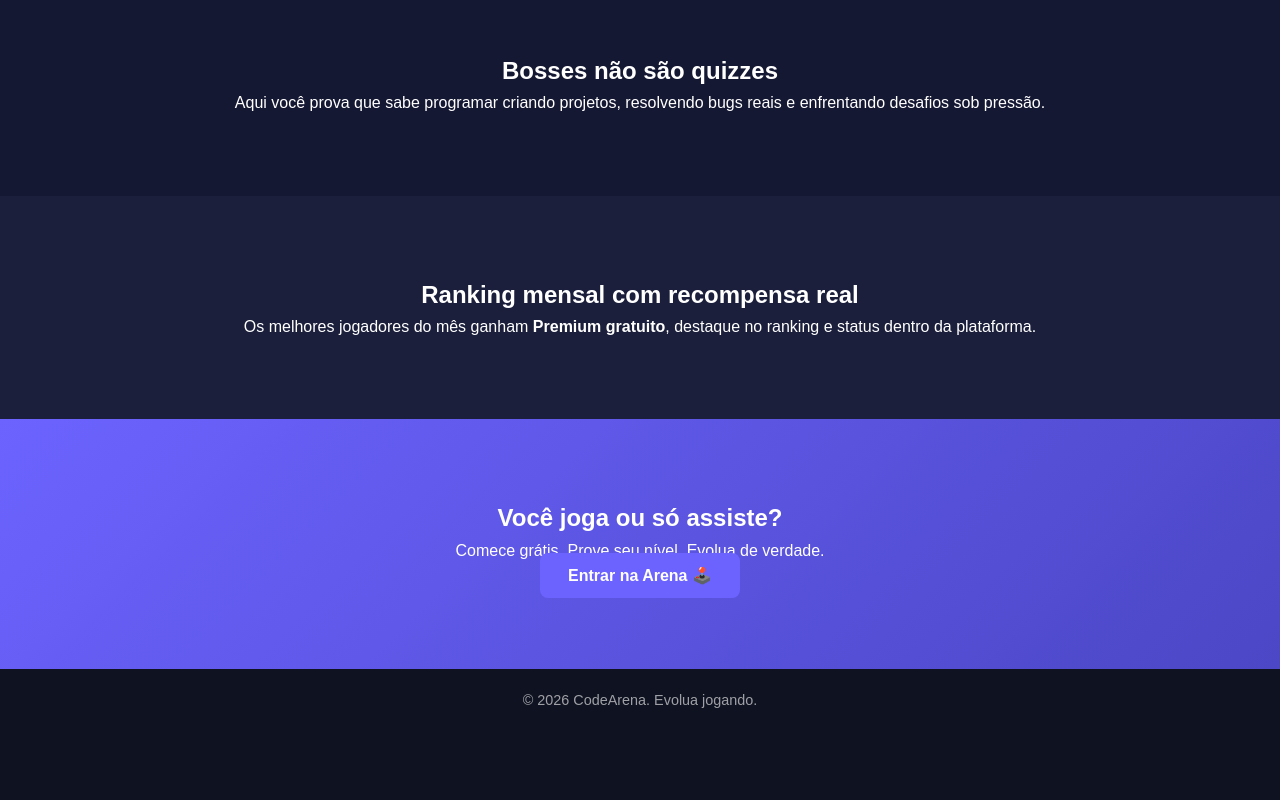
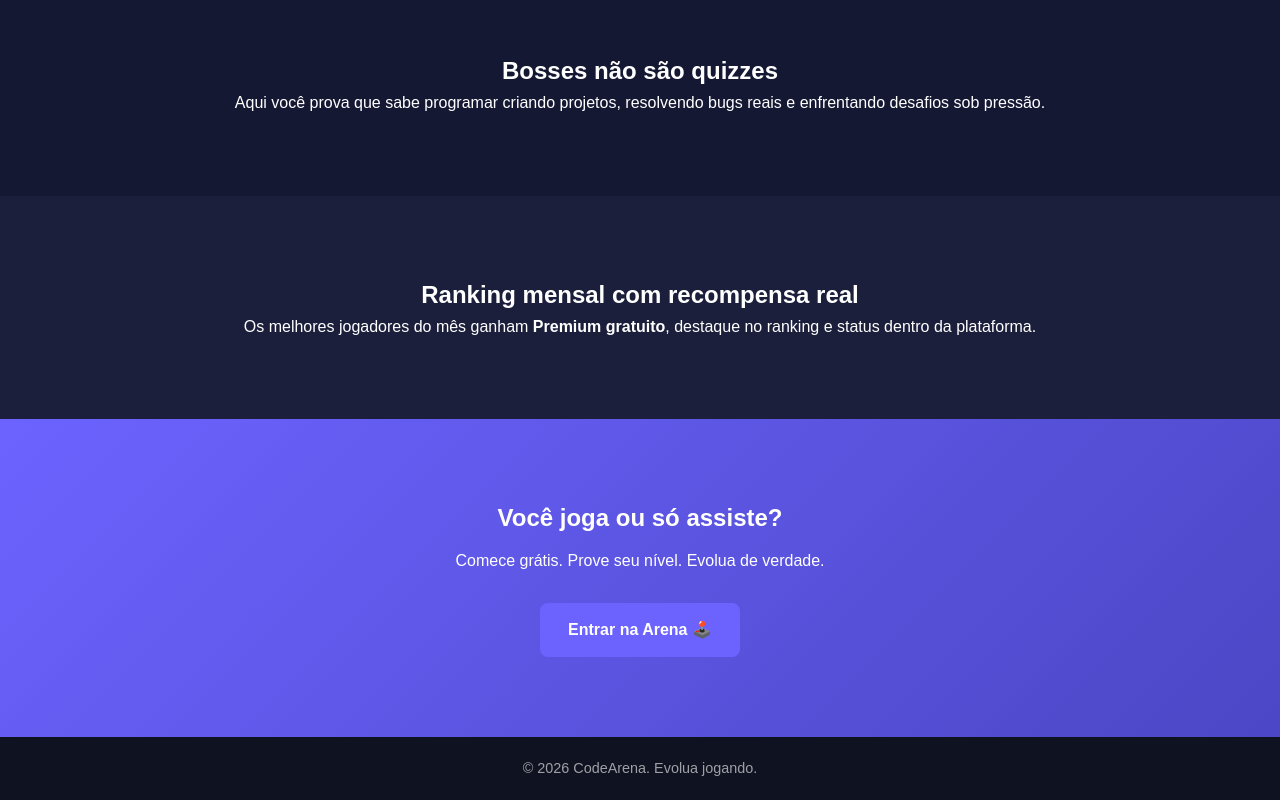
Before and after one commit to SopaDerramada/duosoquemelhor, a plain HTML site: page index.html in a window 1280 px wide. Shown: the part 1208-2008 px from the top of the page. Before the commit the page ends 1940 px from the top, so only its background shows below. Drawn offline with Linux system fonts and the light colour scheme.

Commit message:
Update style.css

```diff
--- a/style.css
+++ b/style.css
@@ -7,10 +7,11 @@
 
 body {
   background: #0f1220;
-  color: #fff;
+  color: #ffffff;
   line-height: 1.6;
 }
 
+/* HERO */
 .hero {
   min-height: 100vh;
   display: flex;
@@ -36,25 +37,29 @@ body {
   opacity: 0.9;
 }
 
+/* BOTÕES */
 .btn {
   background: #6c63ff;
-  color: white;
+  color: #ffffff;
   padding: 14px 28px;
   text-decoration: none;
   border-radius: 8px;
   font-weight: bold;
   transition: 0.3s;
+  display: inline-block;
 }
 
 .btn:hover {
   background: #5848e5;
 }
 
+/* SEÇÕES */
 section {
   padding: 80px 20px;
   text-align: center;
 }
 
+/* COMO FUNCIONA */
 .how .cards {
   display: flex;
   gap: 20px;
@@ -70,18 +75,31 @@ section {
   max-width: 280px;
 }
 
+/* BOSS */
 .boss {
   background: #151833;
 }
 
+/* RANKING */
 .ranking {
   background: #1b1f3b;
 }
 
+/* CTA */
 .cta {
   background: linear-gradient(135deg, #6c63ff, #4b47c5);
 }
 
+.cta p {
+  margin-top: 10px;
+}
+
+/* 🔧 CORREÇÃO DO BOTÃO */
+.cta .btn {
+  margin-top: 30px;
+}
+
+/* FOOTER */
 footer {
   padding: 20px;
   text-align: center;
```
